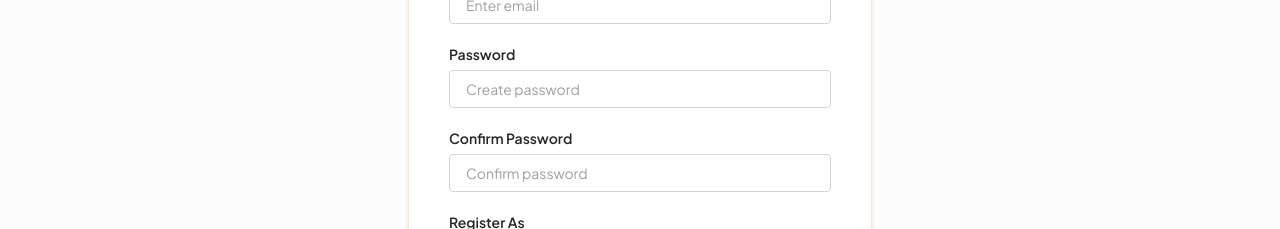
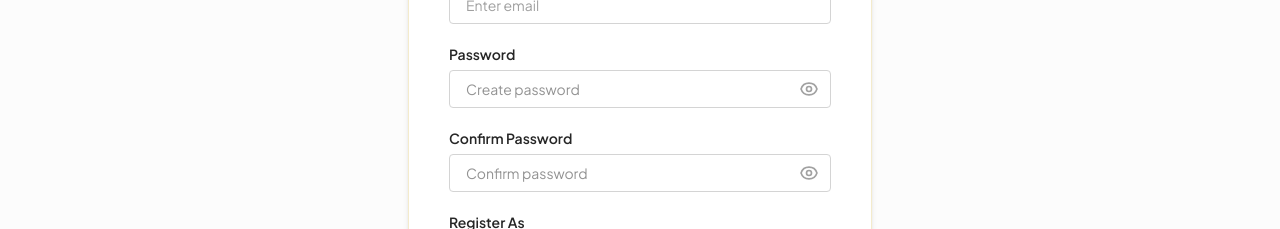
Before and after one commit to v56ishali/Vishu_Dance_Academy, a React (Create React App) app in the folder dance/: page /signup in a window 1280 px wide. Shown: the part 571-800 px from the top of the page. Built offline with nearby package versions, Linux system fonts and the light colour scheme; no server answers; a web font is replaced by a local one.

Commit message:
Add password visibility show/hide toggle eye icon to Login and Sign Up pages

```diff
--- a/dance/src/Pages/Login.jsx
+++ b/dance/src/Pages/Login.jsx
@@ -6,6 +6,7 @@
 
 function Login() {
   const navigate = useNavigate();
+  const [showPassword, setShowPassword] = React.useState(false);
 
   const handleLoginSubmit = (e) => {
     e.preventDefault();
@@ -92,13 +93,32 @@
                   <label className="font-semibold text-neutral-800">Password</label>
                   <Link to="/forgot-password" className="text-xs text-[#D4AF37] hover:underline font-semibold">Forgot Password?</Link>
                 </div>
-                <input
-                  name="password"
-                  type="password"
-                  placeholder="Enter your password"
-                  className="w-full px-4 py-2 border border-neutral-300 rounded-sm focus:outline-none focus:border-[#D4AF37] focus:ring-1 focus:ring-[#D4AF37] transition-all"
-                  required
-                />
+                <div className="relative w-full">
+                  <input
+                    name="password"
+                    type={showPassword ? "text" : "password"}
+                    placeholder="Enter your password"
+                    className="w-full pl-4 pr-10 py-2 border border-neutral-300 rounded-sm focus:outline-none focus:border-[#D4AF37] focus:ring-1 focus:ring-[#D4AF37] transition-all text-neutral-800"
+                    required
+                  />
+                  <button
+                    type="button"
+                    onClick={() => setShowPassword(!showPassword)}
+                    className="absolute inset-y-0 right-0 flex items-center pr-3 text-neutral-400 hover:text-[#D4AF37] transition-colors cursor-pointer"
+                    aria-label="Toggle password visibility"
+                  >
+                    {showPassword ? (
+                      <svg className="w-5 h-5" fill="none" stroke="currentColor" viewBox="0 0 24 24" xmlns="http://www.w3.org/2000/svg">
+                        <path strokeLinecap="round" strokeLinejoin="round" strokeWidth="2" d="M13.875 18.825A10.05 10.05 0 0112 19c-4.478 0-8.268-2.943-9.543-7a9.97 9.97 0 011.563-3.037m3.427-2.735A9.953 9.953 0 0112 5c4.478 0 8.268 2.943 9.542 7a10.025 10.025 0 01-4.132 5.411m0 0L21 21m-7-7l2 2m-2-2l-3-3m0 0l-3-3m3 3L9 9" />
+                      </svg>
+                    ) : (
+                      <svg className="w-5 h-5" fill="none" stroke="currentColor" viewBox="0 0 24 24" xmlns="http://www.w3.org/2000/svg">
+                        <path strokeLinecap="round" strokeLinejoin="round" strokeWidth="2" d="M15 12a3 3 0 11-6 0 3 3 0 016 0z" />
+                        <path strokeLinecap="round" strokeLinejoin="round" strokeWidth="2" d="M2.458 12C3.732 7.943 7.523 5 12 5c4.478 0 8.268 2.943 9.542 7-1.274 4.057-5.064 7-9.542 7-4.477 0-8.268-2.943-9.542-7z" />
+                      </svg>
+                    )}
+                  </button>
+                </div>
               </div>
 
               {/* Submit Button */}
--- a/dance/src/Pages/SignUp.jsx
+++ b/dance/src/Pages/SignUp.jsx
@@ -8,6 +8,8 @@
   const navigate = useNavigate();
   const [role, setRole] = useState("student");
   const [specialization, setSpecialization] = useState("");
+  const [showPassword, setShowPassword] = useState(false);
+  const [showConfirmPassword, setShowConfirmPassword] = useState(false);
 
   const handleSignUpSubmit = (e) => {
     e.preventDefault();
@@ -162,25 +164,63 @@
               {/* Password */}
               <div className="flex flex-col space-y-1.5">
                 <label className="font-semibold text-neutral-800">Password</label>
+                <div className="relative w-full">
                   <input
                     name="password"
-                  type="password"
+                    type={showPassword ? "text" : "password"}
                     placeholder="Create password"
-                  className="w-full px-4 py-2 border border-neutral-300 rounded-sm focus:outline-none focus:border-[#D4AF37] focus:ring-1 focus:ring-[#D4AF37] transition-all"
+                    className="w-full pl-4 pr-10 py-2 border border-neutral-300 rounded-sm focus:outline-none focus:border-[#D4AF37] focus:ring-1 focus:ring-[#D4AF37] transition-all text-neutral-800"
                     required
                   />
+                  <button
+                    type="button"
+                    onClick={() => setShowPassword(!showPassword)}
+                    className="absolute inset-y-0 right-0 flex items-center pr-3 text-neutral-400 hover:text-[#D4AF37] transition-colors cursor-pointer"
+                    aria-label="Toggle password visibility"
+                  >
+                    {showPassword ? (
+                      <svg className="w-5 h-5" fill="none" stroke="currentColor" viewBox="0 0 24 24" xmlns="http://www.w3.org/2000/svg">
+                        <path strokeLinecap="round" strokeLinejoin="round" strokeWidth="2" d="M13.875 18.825A10.05 10.05 0 0112 19c-4.478 0-8.268-2.943-9.543-7a9.97 9.97 0 011.563-3.037m3.427-2.735A9.953 9.953 0 0112 5c4.478 0 8.268 2.943 9.542 7a10.025 10.025 0 01-4.132 5.411m0 0L21 21m-7-7l2 2m-2-2l-3-3m0 0l-3-3m3 3L9 9" />
+                      </svg>
+                    ) : (
+                      <svg className="w-5 h-5" fill="none" stroke="currentColor" viewBox="0 0 24 24" xmlns="http://www.w3.org/2000/svg">
+                        <path strokeLinecap="round" strokeLinejoin="round" strokeWidth="2" d="M15 12a3 3 0 11-6 0 3 3 0 016 0z" />
+                        <path strokeLinecap="round" strokeLinejoin="round" strokeWidth="2" d="M2.458 12C3.732 7.943 7.523 5 12 5c4.478 0 8.268 2.943 9.542 7-1.274 4.057-5.064 7-9.542 7-4.477 0-8.268-2.943-9.542-7z" />
+                      </svg>
+                    )}
+                  </button>
+                </div>
               </div>
 
               {/* Confirm Password */}
               <div className="flex flex-col space-y-1.5">
                 <label className="font-semibold text-neutral-800">Confirm Password</label>
+                <div className="relative w-full">
                   <input
                     name="confirm_password"
-                  type="password"
+                    type={showConfirmPassword ? "text" : "password"}
                     placeholder="Confirm password"
-                  className="w-full px-4 py-2 border border-neutral-300 rounded-sm focus:outline-none focus:border-[#D4AF37] focus:ring-1 focus:ring-[#D4AF37] transition-all"
+                    className="w-full pl-4 pr-10 py-2 border border-neutral-300 rounded-sm focus:outline-none focus:border-[#D4AF37] focus:ring-1 focus:ring-[#D4AF37] transition-all text-neutral-800"
                     required
                   />
+                  <button
+                    type="button"
+                    onClick={() => setShowConfirmPassword(!showConfirmPassword)}
+                    className="absolute inset-y-0 right-0 flex items-center pr-3 text-neutral-400 hover:text-[#D4AF37] transition-colors cursor-pointer"
+                    aria-label="Toggle password visibility"
+                  >
+                    {showConfirmPassword ? (
+                      <svg className="w-5 h-5" fill="none" stroke="currentColor" viewBox="0 0 24 24" xmlns="http://www.w3.org/2000/svg">
+                        <path strokeLinecap="round" strokeLinejoin="round" strokeWidth="2" d="M13.875 18.825A10.05 10.05 0 0112 19c-4.478 0-8.268-2.943-9.543-7a9.97 9.97 0 011.563-3.037m3.427-2.735A9.953 9.953 0 0112 5c4.478 0 8.268 2.943 9.542 7a10.025 10.025 0 01-4.132 5.411m0 0L21 21m-7-7l2 2m-2-2l-3-3m0 0l-3-3m3 3L9 9" />
+                      </svg>
+                    ) : (
+                      <svg className="w-5 h-5" fill="none" stroke="currentColor" viewBox="0 0 24 24" xmlns="http://www.w3.org/2000/svg">
+                        <path strokeLinecap="round" strokeLinejoin="round" strokeWidth="2" d="M15 12a3 3 0 11-6 0 3 3 0 016 0z" />
+                        <path strokeLinecap="round" strokeLinejoin="round" strokeWidth="2" d="M2.458 12C3.732 7.943 7.523 5 12 5c4.478 0 8.268 2.943 9.542 7-1.274 4.057-5.064 7-9.542 7-4.477 0-8.268-2.943-9.542-7z" />
+                      </svg>
+                    )}
+                  </button>
+                </div>
               </div>
 
               {/* Register As */}
```
Lines whose indentation alone changed are shown as unchanged.
